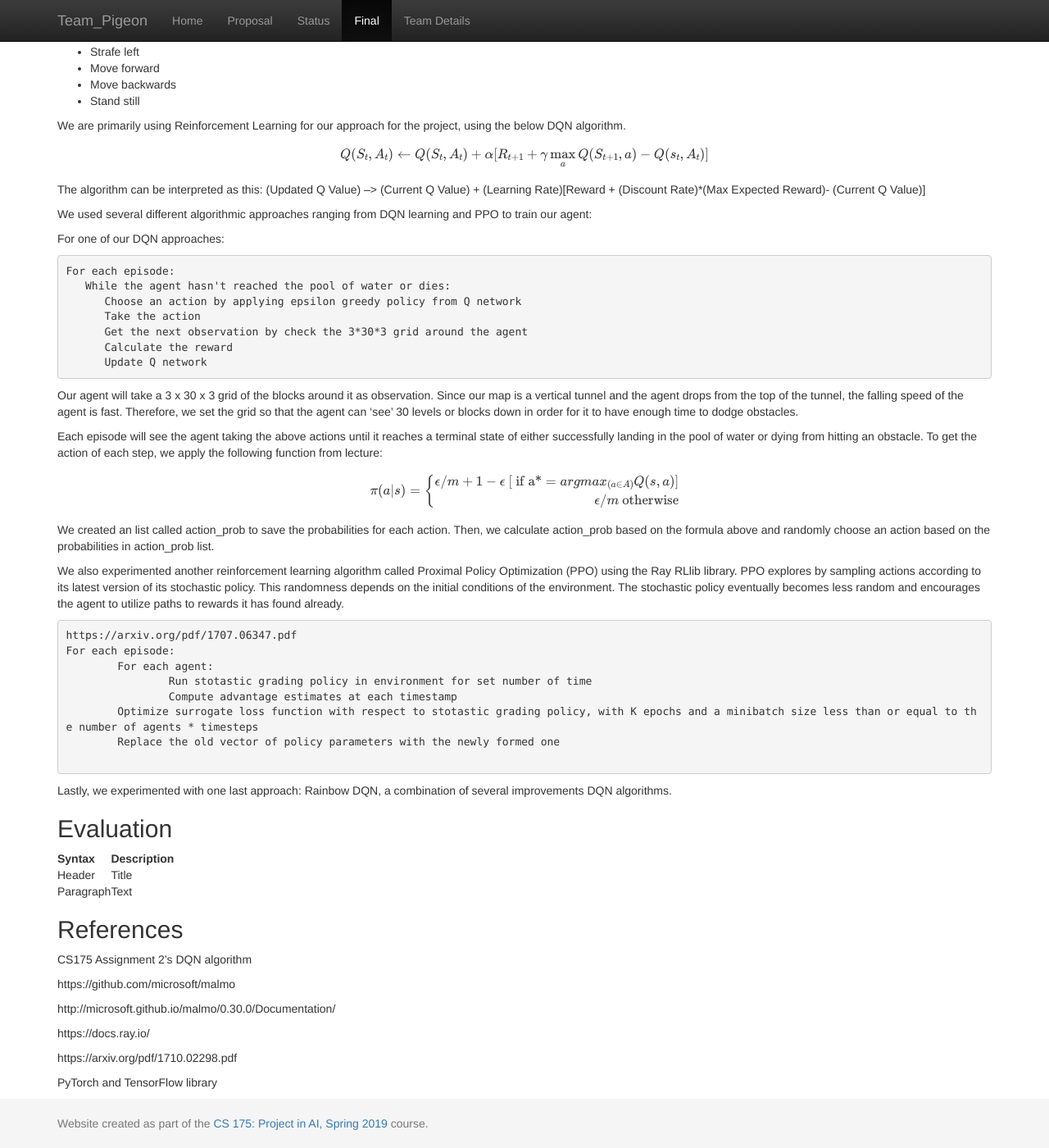
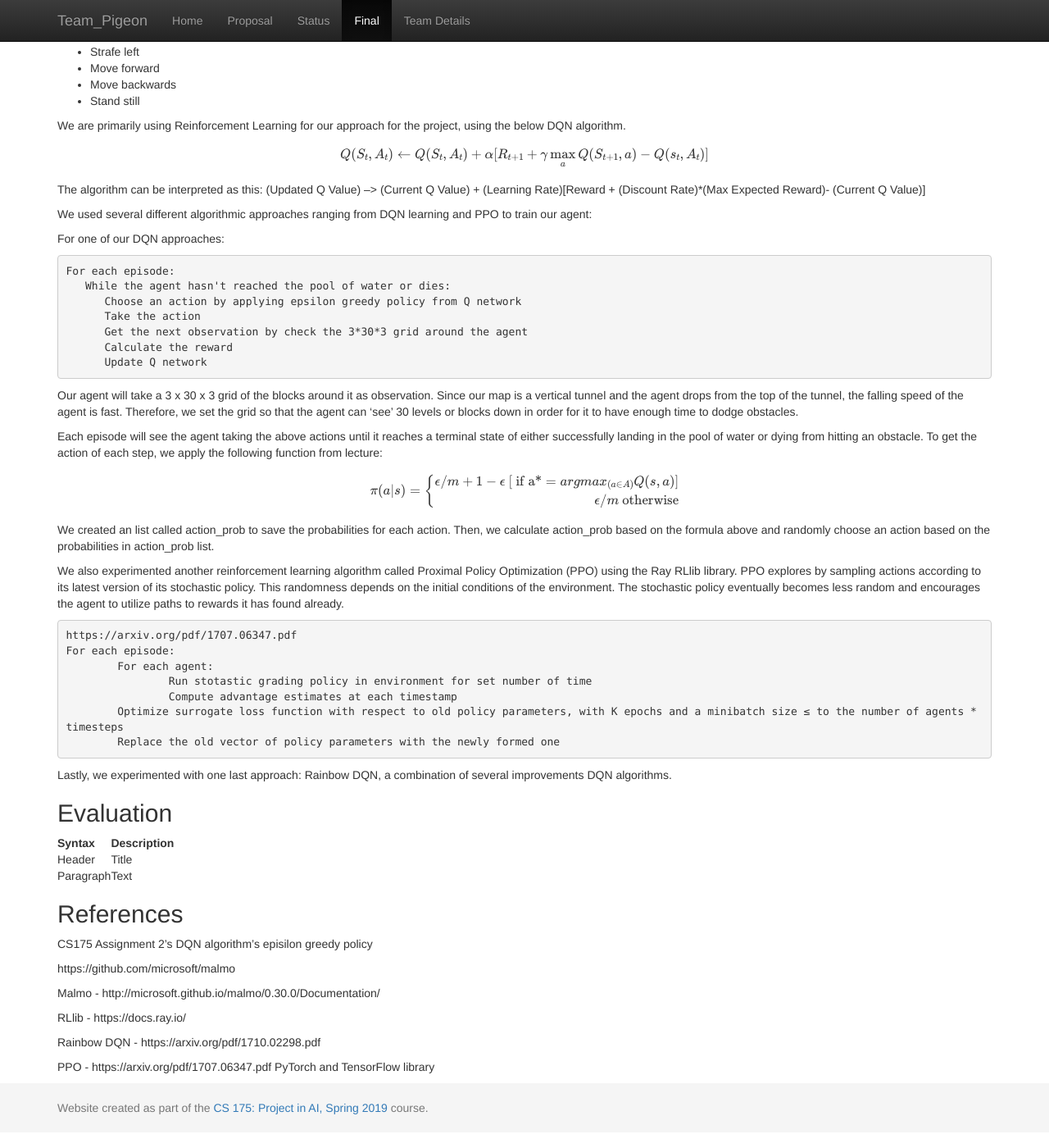
Before and after one commit to shanshs/Team-Pigeon, a Jekyll site: the page built from docs/final.md, in a window 1280 px wide and 1400 px high, scrolled down 1131 px. Shown: the whole window at 82% size. Built offline with Jekyll 4.4.1, drawn with Linux system fonts in a browser that asks for light colours; formulas are drawn with MathJax 3.

Commit message:
Update final.md

````diff
--- a/docs/final.md
+++ b/docs/final.md
@@ -89,9 +89,8 @@ For each episode:
 	For each agent:
 		Run stotastic grading policy in environment for set number of time
 		Compute advantage estimates at each timestamp
-	Optimize surrogate loss function with respect to stotastic grading policy, with K epochs and a minibatch size less than or equal to the number of agents * timesteps
+	Optimize surrogate loss function with respect to old policy parameters, with K epochs and a minibatch size ≤ to the number of agents * timesteps
 	Replace the old vector of policy parameters with the newly formed one
-
 ```
 
 Lastly, we experimented with one last approach: Rainbow DQN, a combination of several improvements DQN algorithms.
@@ -107,14 +106,15 @@ Lastly, we experimented with one last approach: Rainbow DQN, a combination of se
 | Paragraph   | Text        |
 
 ## References
-CS175 Assignment 2's DQN algorithm
+CS175 Assignment 2's DQN algorithm's episilon greedy policy
 
 https://github.com/microsoft/malmo
 
-http://microsoft.github.io/malmo/0.30.0/Documentation/
+Malmo - http://microsoft.github.io/malmo/0.30.0/Documentation/
 
-https://docs.ray.io/
+RLlib - https://docs.ray.io/
 
-https://arxiv.org/pdf/1710.02298.pdf
+Rainbow DQN - https://arxiv.org/pdf/1710.02298.pdf
 
+PPO - https://arxiv.org/pdf/1707.06347.pdf
 PyTorch and TensorFlow library
````
